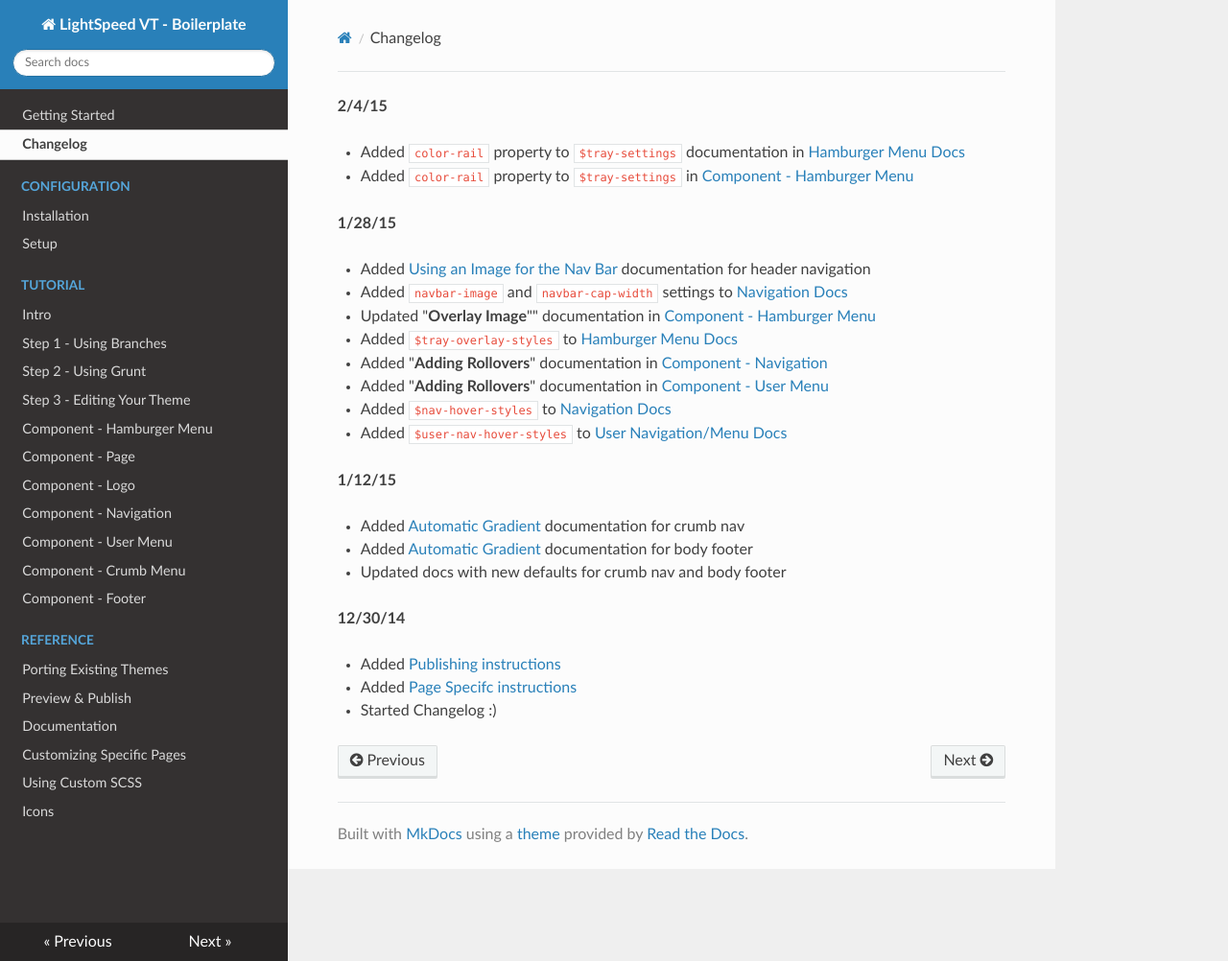
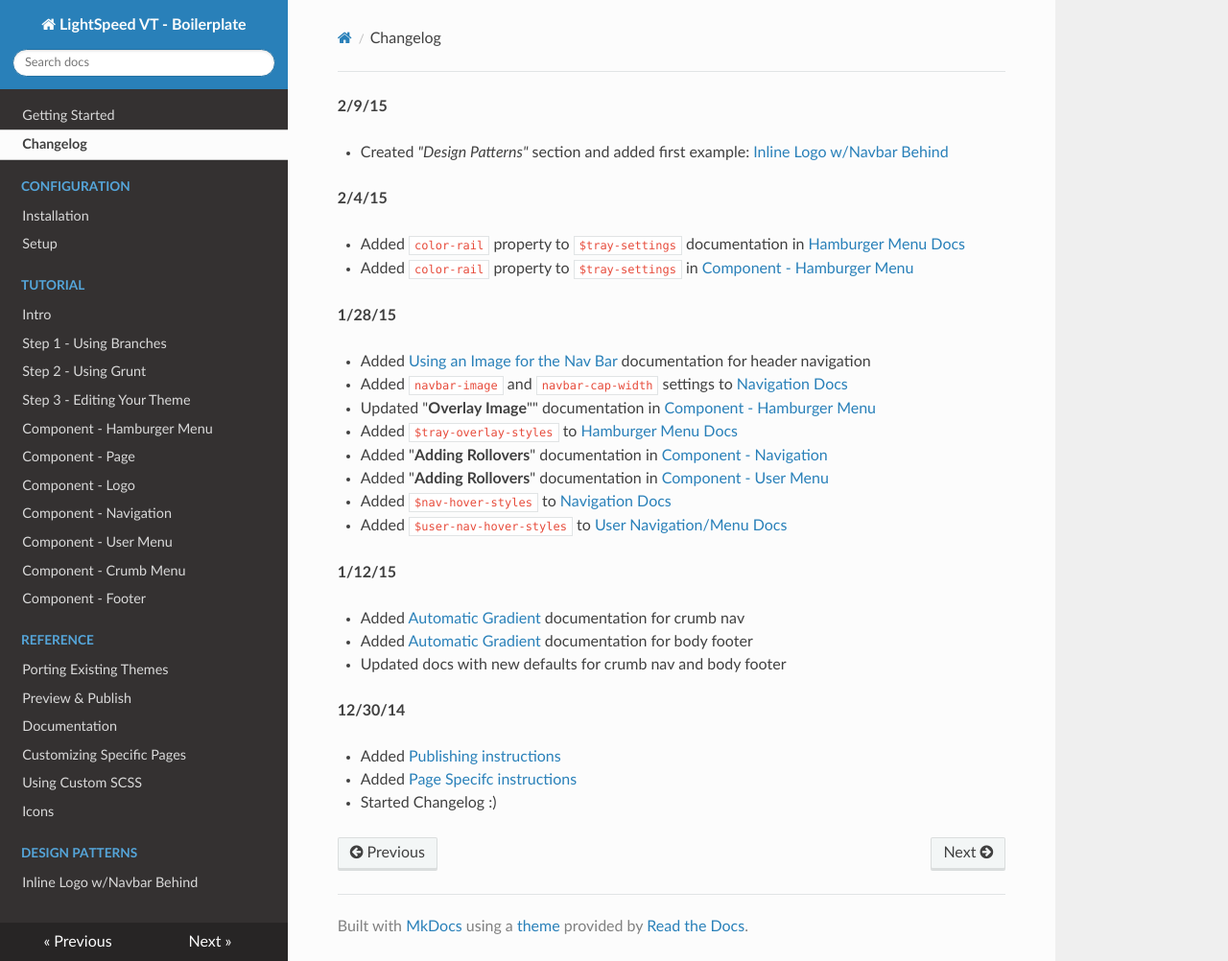
Before and after one commit to lightspeedvt/lsvt-docs, an MkDocs documentation site: the page built from docs/changelog.md, in a window 1280 px wide and 1002 px high. Shown: the whole window at 96% size. Built offline with MkDocs 1.6.1, drawn with Linux system fonts in a browser that asks for light colours; nearby versions of some CDN libraries; old or Windows-style settings are respelled for this version of MkDocs.

Commit message:
Add first design pattern and update changelog

```diff
--- a/docs/changelog.md
+++ b/docs/changelog.md
@@ -1,3 +1,7 @@
+**2/9/15**
+
+- Created *"Design Patterns"* section and added first example: [Inline Logo w/Navbar Behind](patterns/inline-navbar-behind.md)
+
 **2/4/15**
 
 - Added `color-rail` property to `$tray-settings` documentation in [Hamburger Menu Docs](boilerplate/docs/#hamburger-menu)
--- a/mkdocs.yml
+++ b/mkdocs.yml
@@ -24,4 +24,6 @@ pages:
 - ['boilerplate/specific-pages.md', 'Reference', 'Customizing Specific Pages']
 - ['boilerplate/scss.md', 'Reference', 'Using Custom SCSS']
 - ['boilerplate/icons.md', 'Reference', 'Icons']
+# Design Patterns
+- ['patterns/inline-navbar-behind.md', 'Design Patterns', 'Inline Logo w/Navbar Behind']
 theme: readthedocs
```
